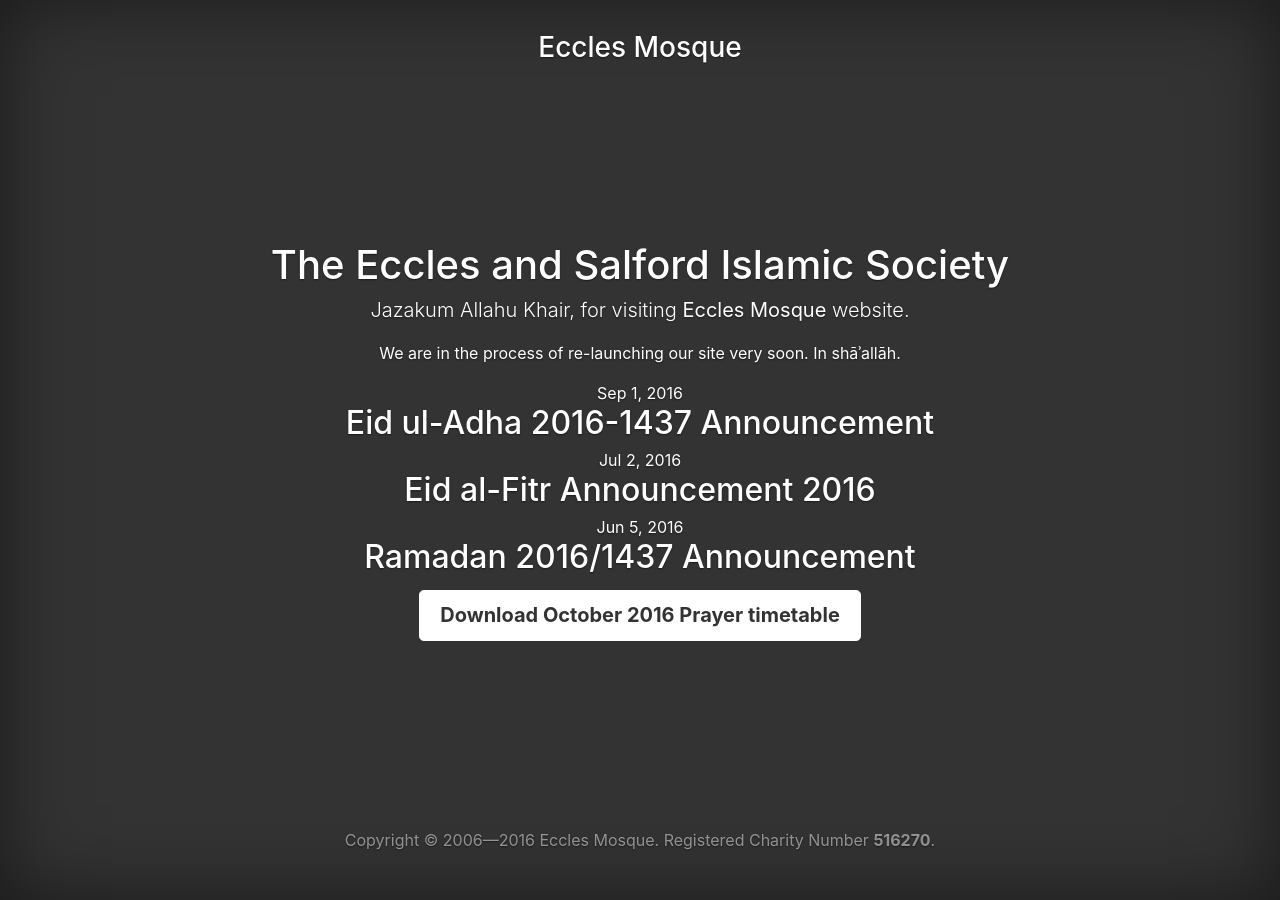
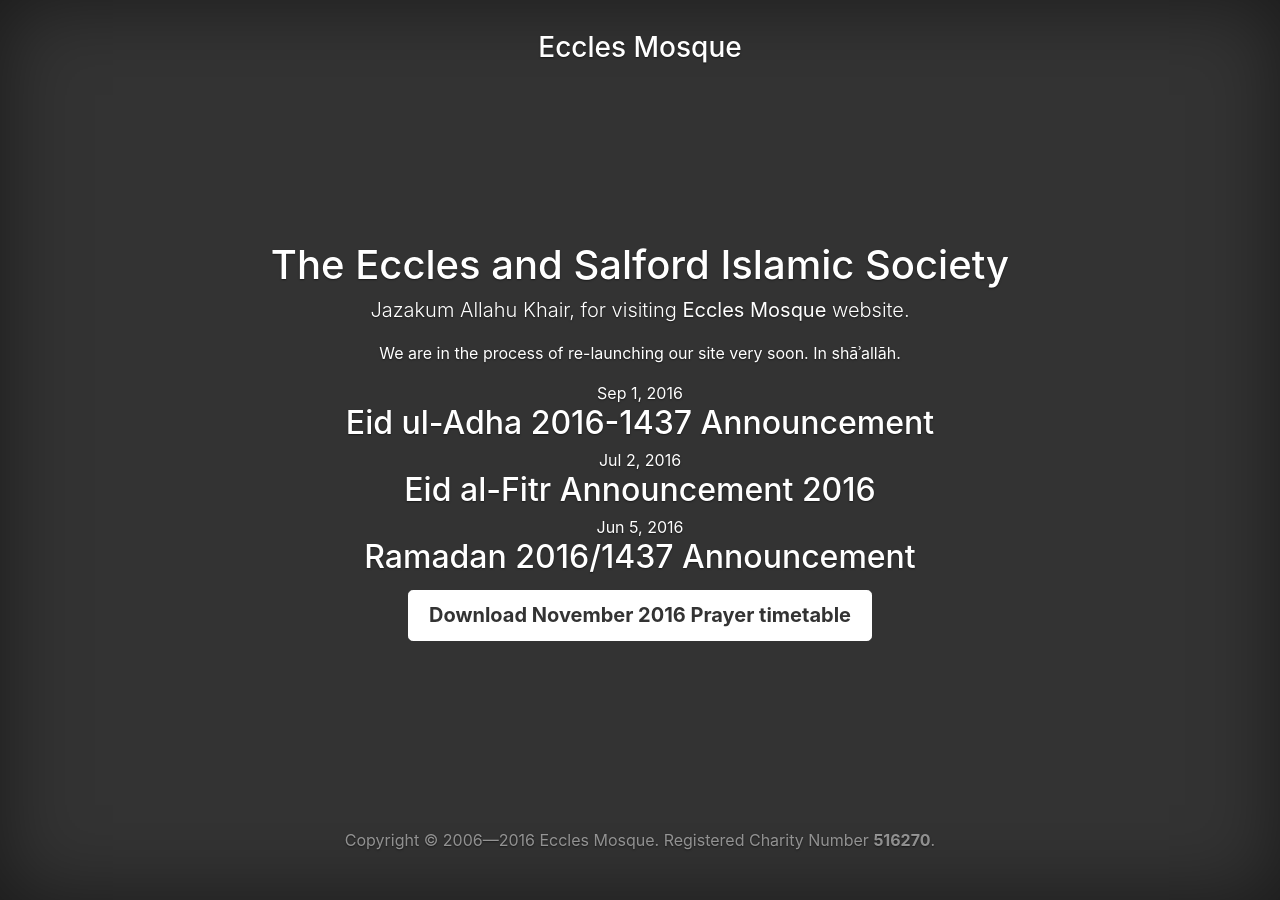
Before and after one commit to ecclesmosque/ecclesmosque.github.io, a Jekyll site: the page built from _pages/index.html, in a window 1280 px wide. Built offline with Jekyll 4.4.1, drawn with Linux system fonts in a browser that asks for light colours.

Commit message:
Publish November 2016 Timetable
Publish November 2016 Timetable

```diff
--- a/_data/timetable.yml
+++ b/_data/timetable.yml
@@ -1,3 +1,7 @@
+- id: 2016-11
+  label: November 2016
+  guid: 0B119XqSF0tTIcGY3VmR0cFF1S0U
+
 - id: 2016-10
   label: October 2016
   guid: 0B119XqSF0tTIdld4SzE1UDdubnM
```
